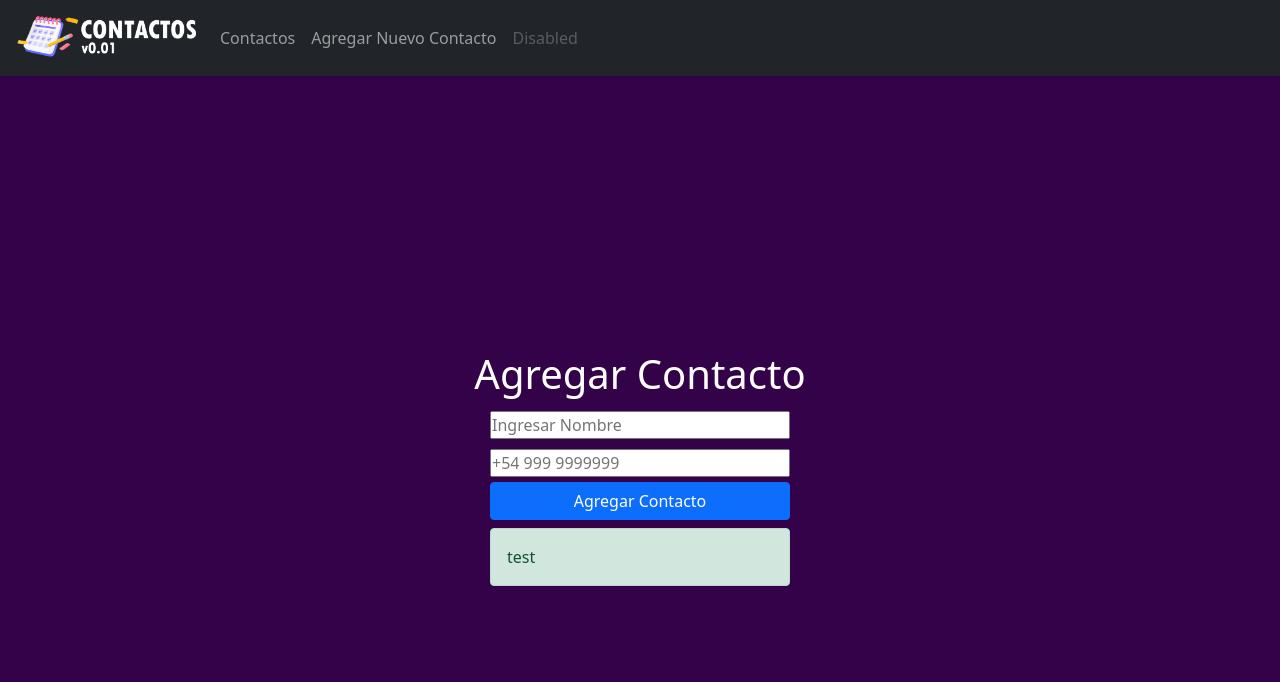
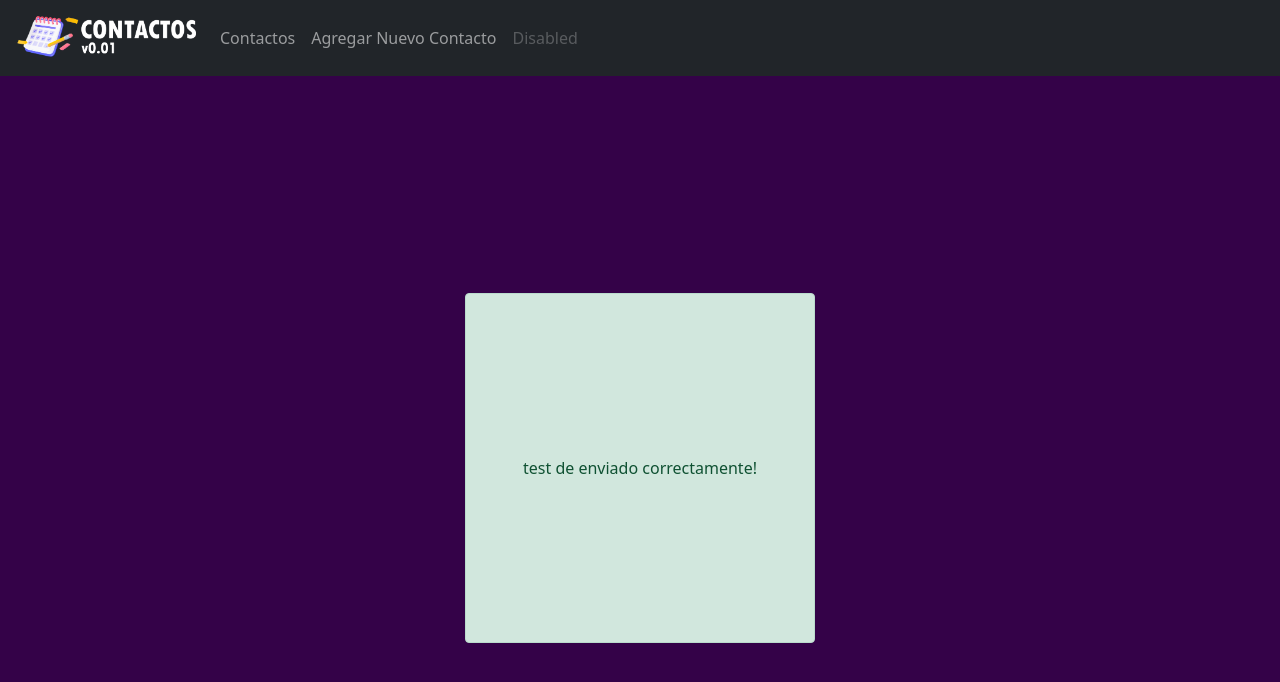
Before and after one commit to AroldoJerez/Contactos-v0.01, a React (Create React App) app in the folder contacto/: page /AgregarContacto in a window 1280 px wide. Shown: the top 682 px of the page. Built offline with nearby package versions, Linux system fonts and the light colour scheme.

Commit message:
Aroldo
v0.01

```diff
--- a/contacto/src/components/form.js
+++ b/contacto/src/components/form.js
@@ -9,7 +9,7 @@ function AgregarContacto() {
     Numero: "",
   });
 
-  const Message = "test";
+  const Message = "test de enviado correctamente!";
 
   const submitForm = async (e) => {
     e.preventDefault();
@@ -36,6 +36,8 @@ function AgregarContacto() {
 
   return (
     <div className="Formulario">
+      <div className="alert alert-success">{Message}</div>
+
       <h1>Agregar Contacto</h1>
       <form onSubmit={(e) => submitForm(e)}>
         <input
@@ -57,7 +59,6 @@ function AgregarContacto() {
           placeholder="+54 999 9999999"
         ></input>
         <button className="btn btn-primary w-100 mb-2">Agregar Contacto</button>
-        <div className="alert alert-success">{Message}</div>
       </form>
     </div>
   );
--- a/contacto/src/css/formulario.css
+++ b/contacto/src/css/formulario.css
@@ -21,3 +21,15 @@ input {
   width: 300px;
   margin: 5px 0px 5px 0px;
 }
+
+.alert-success {
+  display: flex;
+  align-items: center;
+  position: absolute;
+  color: #0f5132;
+  background-color: #d1e7dd;
+  border-color: #badbcc;
+  min-width: 350px;
+  min-height: 350px;
+  justify-content: center;
+}
```
